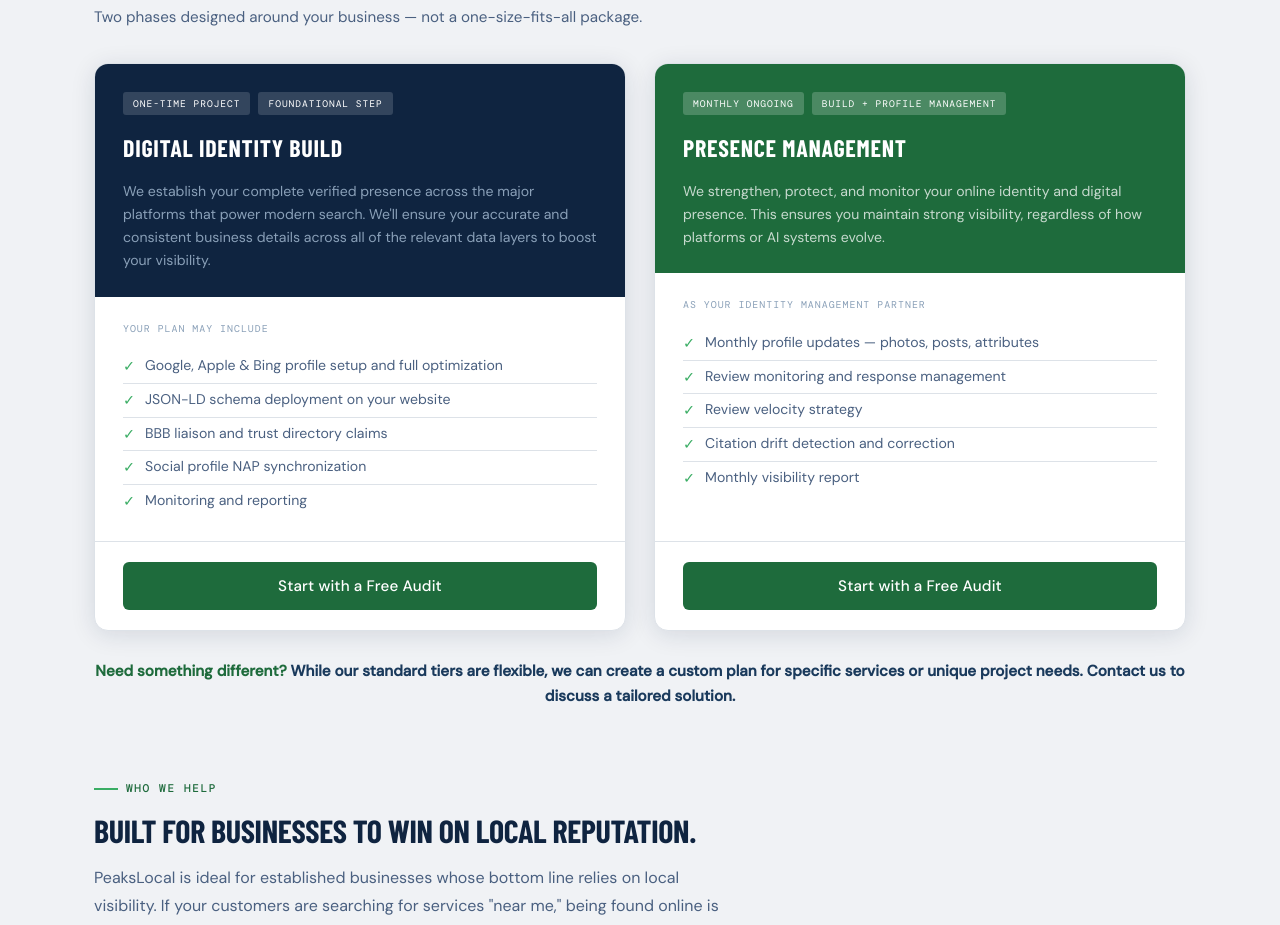
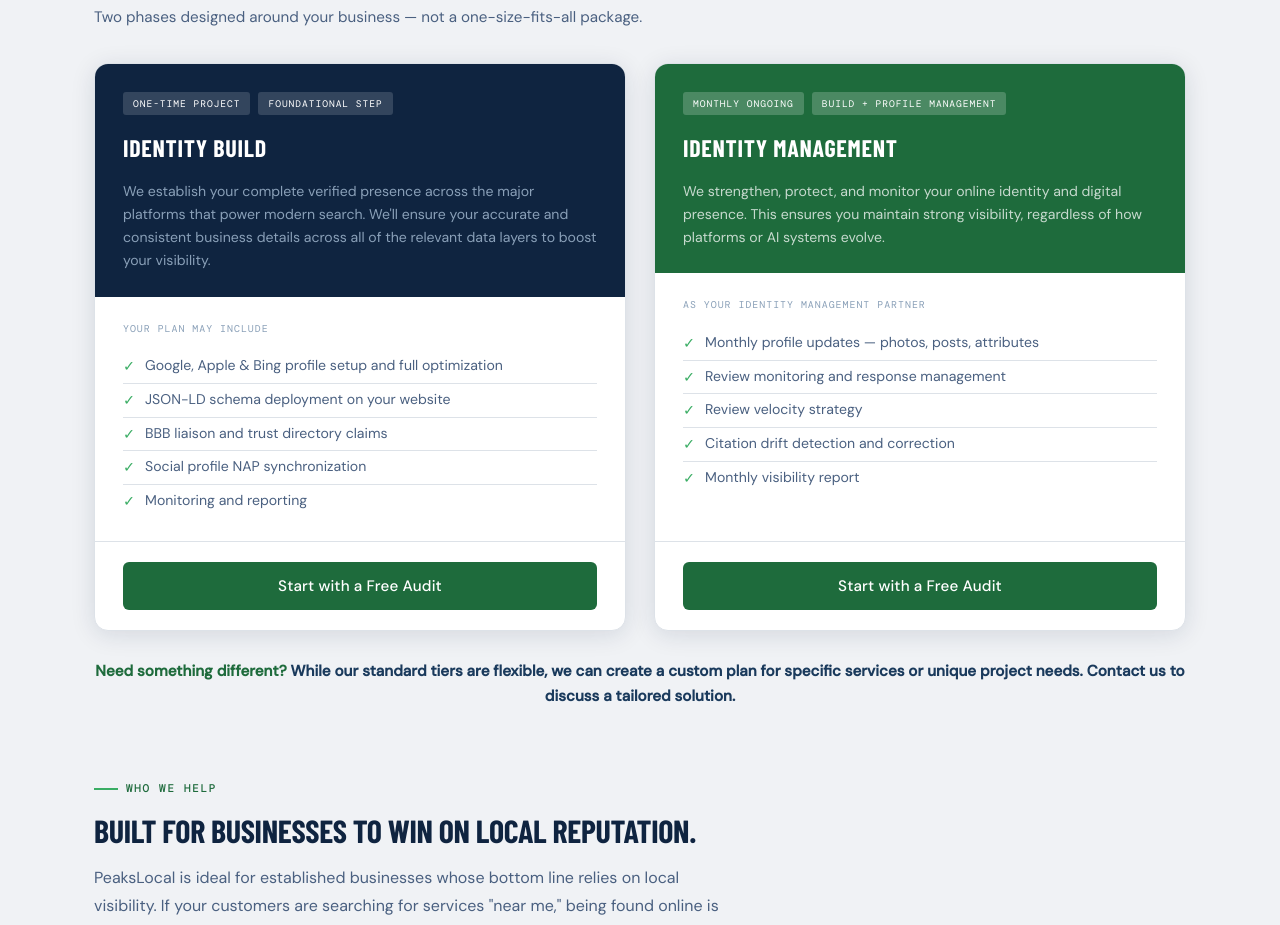
Before and after one commit to gvoll/PeaksLocal, a React (Vite) app: page / in a window 1280 px wide. Shown: the part 6320-7245 px from the top of the page. Built offline with nearby package versions, Linux system fonts and the light colour scheme; a web font is replaced by a local one; what @contentful/rich-text-types would draw is missing.

Commit message:
updated titles of the tiers

```diff
--- a/src/components/System.jsx
+++ b/src/components/System.jsx
@@ -299,7 +299,7 @@ export default function System() {
                     <span style={{ display: 'inline-block', background: 'rgba(255,255,255,0.15)', color: 'var(--white)', fontFamily: "'DM Mono', monospace", fontSize: '0.6rem', letterSpacing: '0.1em', textTransform: 'uppercase', padding: '4px 10px', borderRadius: '3px' }}>FOUNDATIONAL STEP</span>
                   </div>
                   <h4 style={{ fontFamily: "'Barlow Condensed', sans-serif", fontWeight: 700, fontSize: '1.5rem', textTransform: 'uppercase', color: 'var(--white)', letterSpacing: '0.03em', marginBottom: '12px' }}>
-                    Digital Identity Build
+                    Identity Build
                   </h4>
                   <p style={{ fontFamily: "'DM Sans', sans-serif", fontSize: '0.88rem', color: 'var(--slate)', lineHeight: 1.65 }}>
                     We establish your complete verified presence across the major platforms that power modern search. We'll ensure your accurate and consistent business details across all of the relevant data layers to boost your visibility.
@@ -333,7 +333,7 @@ export default function System() {
                     <span style={{ display: 'inline-block', background: 'rgba(255,255,255,0.2)', color: 'var(--white)', fontFamily: "'DM Mono', monospace", fontSize: '0.6rem', letterSpacing: '0.1em', textTransform: 'uppercase', padding: '4px 10px', borderRadius: '3px' }}>BUILD + PROFILE MANAGEMENT</span>
                   </div>
                   <h4 style={{ fontFamily: "'Barlow Condensed', sans-serif", fontWeight: 700, fontSize: '1.5rem', textTransform: 'uppercase', color: 'var(--white)', letterSpacing: '0.03em', marginBottom: '12px' }}>
-                    Presence Management
+                    Identity Management
                   </h4>
                   <p style={{ fontFamily: "'DM Sans', sans-serif", fontSize: '0.88rem', color: 'rgba(255,255,255,0.75)', lineHeight: 1.65 }}>
                     We strengthen, protect, and monitor your online identity and digital presence. This ensures you maintain strong visibility, regardless of how platforms or AI systems evolve.
```
